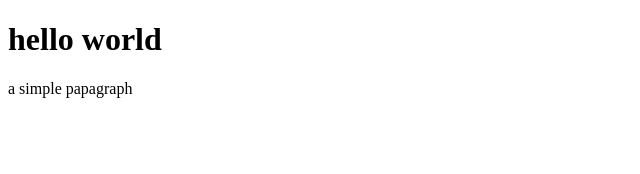
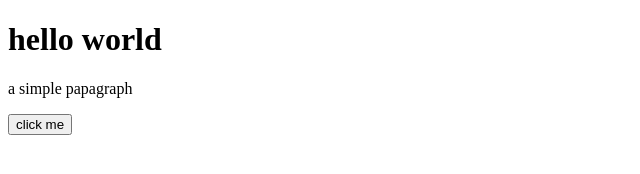
Before and after one commit to slimane2901/demo-repo, a plain HTML site: page index.html in a window 1280 px wide. Shown: the whole page, without its empty margins (0-640 px from the left). Drawn offline with Linux system fonts and the light colour scheme.

Commit message:
add button

```diff
--- a/index.html
+++ b/index.html
@@ -8,6 +8,7 @@
         <h1>hello world</h1>
         <div>
             <p>a simple papagraph </p>
+            <button id="bt1">click me</button>
         </div>
     </body>
 </html>
```
